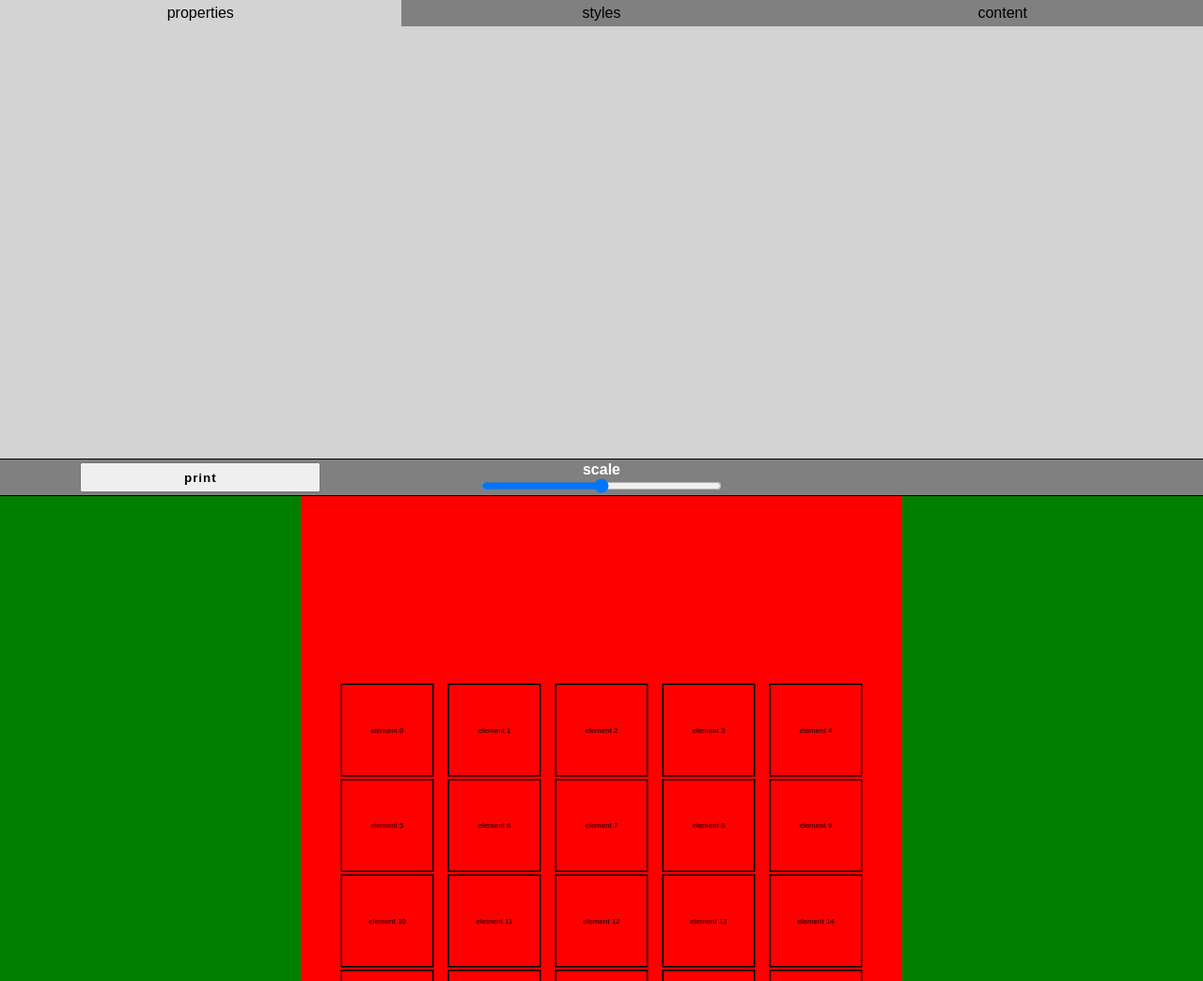
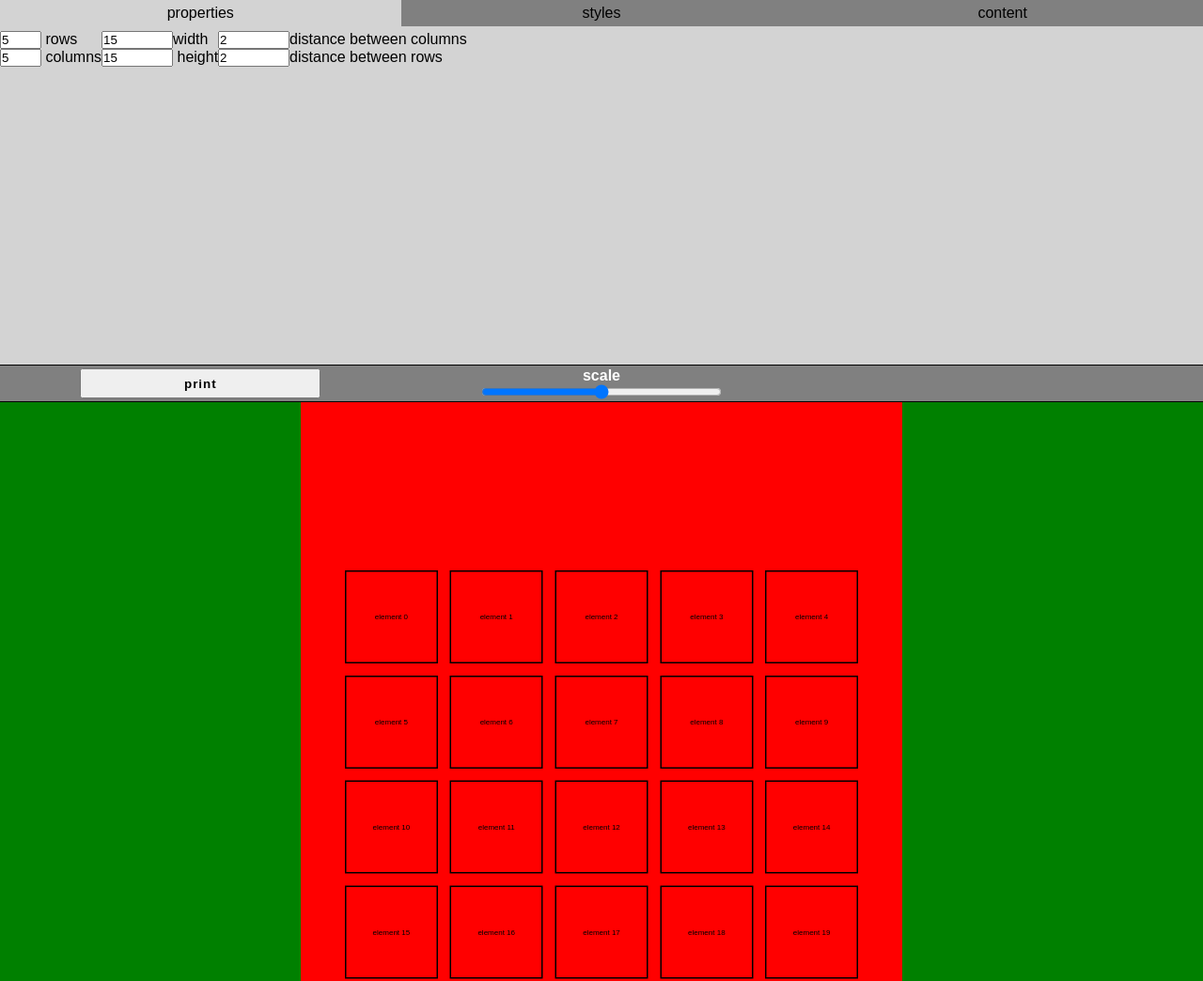
Before and after one commit to panW2137/bingoscript, a plain HTML site: page index.html in a window 1280 px wide. Shown: the top 1044 px of the page at 94% size. Drawn offline with Linux system fonts and the light colour scheme.

Commit message:
updated properties tab
now the user can specify the amount of rows and columns that the bingo card will have

user can specify the width, heigh and space between bingo slots

rewritten code for generating bingo card, now instead of div's it uses HTML tables

```diff
--- a/index.html
+++ b/index.html
@@ -26,7 +26,32 @@
             </div>
 
             <div class="panel" id="edit_content">
+                <div>
+                    <div>
+                        <input type="number" min="3" max="7" value="5" id="input_rows" onchange="generate_bingo()"> rows
+                    </div>
+                    <div>
+                        <input type="number" min="3" max="7" value="5" id="input_columns" onchange="generate_bingo()"> columns
+                    </div>
+                </div>
 
+                <div>
+                    <div>
+                        <input type="number" min="0" max="100" step="0.1" value="15" id="input_width" onchange="generate_bingo()">width
+                    </div>
+                    <div>
+                        <input type="number" min="0" max="100" step="0.1" value="15" id="input_height" onchange="generate_bingo()"> height
+                    </div>
+                </div>
+
+                <div>
+                    <div>
+                        <input type="number" min="0" max="100" step="0.1" value="2" id="input_col_dist" onchange="generate_bingo()">distance between columns
+                    </div>
+                    <div>
+                        <input type="number" min="0" max="100" step="0.1" value="2" id="input_row_dist" onchange="generate_bingo()">distance between rows
+                    </div>
+                </div>
             </div>
 
             <div class="panel" id="edit_style">
@@ -53,9 +78,9 @@
         </div>
 
         <div class="visualisation" id="visualisation">
-            <div class="slotContainer" id="slotContainer">
+            <table class="slotContainer" id="slotContainer">
 
-            </div>
+            </table>
         </div>
     </div>
 
--- a/script.js
+++ b/script.js
@@ -1,5 +1,4 @@
 let editorMode = 0
-let slotList = []
 update_main_panel()
 generate_bingo()
 
@@ -51,22 +50,44 @@ function generate_bingo(){
     let bingoCard = document.getElementById("visualization")
     let slotContainer = document.getElementById("slotContainer")
     let counter = 0; //temporary, remove later, probably
-    for(let i=0; i<5; i++){
+    let rows = document.getElementById("input_rows").value
+    let cols = document.getElementById("input_columns").value
+
+    //clear the table
+    slotContainer.innerHTML = ""
+
+    //fetch styles from inputs
+    let slotWidth = document.getElementById("input_width").value
+    let slotHeight = document.getElementById("input_height").value
+    let colSpace = document.getElementById("input_col_dist").value
+    let rowSpace = document.getElementById("input_row_dist").value
+
+
+    //generate the table
+    for(let i=0; i<rows; i++){
+
         //create new row
-        let newRow = document.createElement("div")
+        let newRow = document.createElement("tr")
         newRow.setAttribute("class","slotContainerRow")
 
-        for(let j=0; j<5; j++){
+        for(let j=0; j<cols; j++){
             //create new element
-            let newSlot = document.createElement("div")
+            let newSlot = document.createElement("td")
             let newText = document.createTextNode("element "+counter)
             //add class and text
             newSlot.setAttribute("class","slot")
             newSlot.appendChild(newText)
+            //add styles
+            newSlot.style.width = slotWidth+"vw"
+            newSlot.style.height = slotHeight+"vw"
+            newSlot.style.marginTop = (rowSpace/2)+"vw"
+            newSlot.style.marginBottom = (rowSpace/2)+"vw"
+            newSlot.style.marginLeft = (colSpace/2)+"vw"
+            newSlot.style.marginRight = (colSpace/2)+"vw"
 
             //add slot to the row and to the array
             newRow.appendChild(newSlot)
-            slotList.push(newSlot)
+            //slotList.push(newSlot)
 
             counter++ //remove later
         }
--- a/style.css
+++ b/style.css
@@ -37,12 +37,12 @@
 }
 
 .panel{
-    height: 450px;
     padding-top: 5px;
     padding-bottom: 5px;
     background-color: lightgray;
     display: none;
-    width: 100%;
+    width: 100vw;
+    height: 350px;
 }
 
 
@@ -92,16 +92,17 @@
 .slotContainerRow{
     display: flex;
     flex-direction: row;
-    padding: 2.5px;
 }
 
 .slot {
-    margin-left: 15px;
-    margin-right: 15px;
     width: 15vw;
     height: 15vw;
     border: 3px solid black;
     display: flex;
     justify-content: center;
     align-items: center;
+    margin-left: 10px;
+    margin-right: 10px;
+    margin-top: 10px;
+    margin-bottom: 10px;
 }
```
